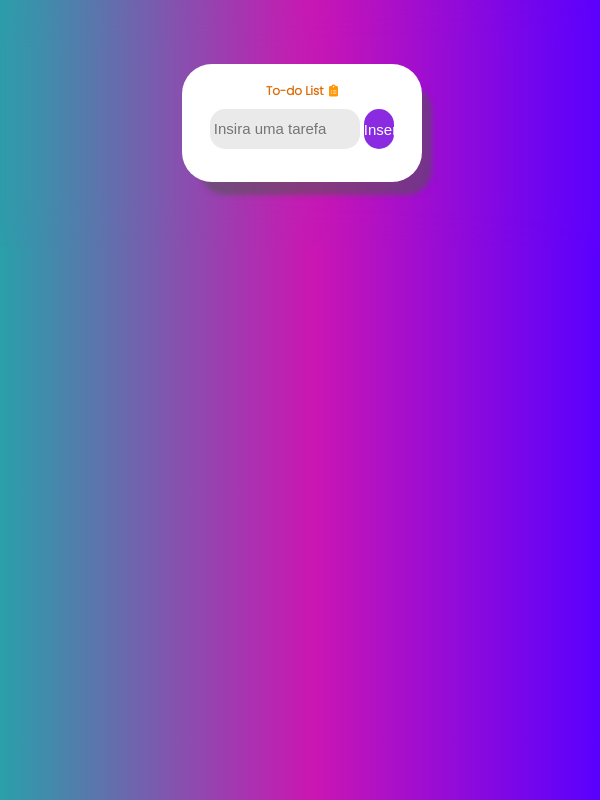
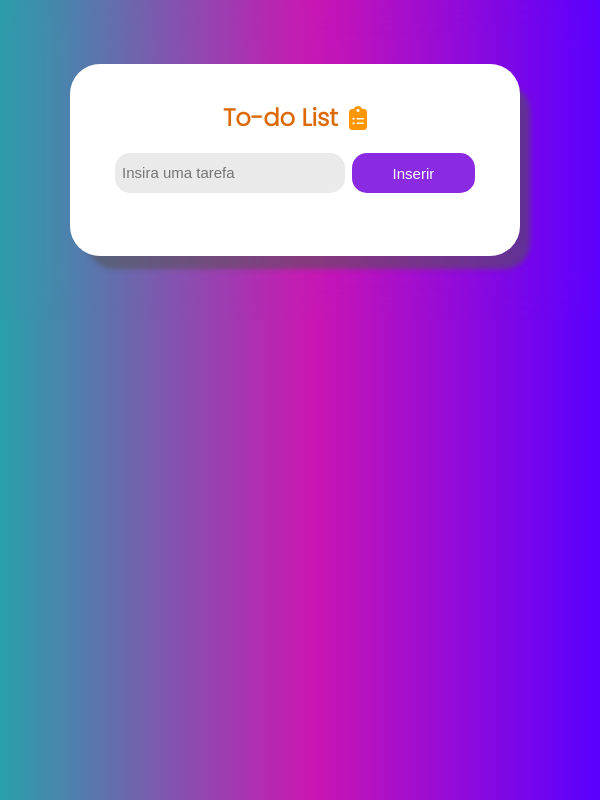
Before and after one commit to taymilagres/To-Do-list, a plain HTML site: page index.html in a window 600 px wide. Drawn offline with Linux system fonts and the light colour scheme.

Commit message:
Correção da responsividade

```diff
--- a/style.css
+++ b/style.css
@@ -250,3 +250,73 @@ ul li span:hover{
 
     }
 }
+
+@media screen and (min-width: 430px) and (max-width: 700px) {
+    .container{
+        width: 75vw;
+        border-radius: 30px;
+        margin: 10% 11% 10%;
+
+    }
+
+    .toDoContent h2{
+        font-size: 4vw;
+        width: 100%;
+
+    }
+
+    .toDoContent{
+        width: 60vw;
+        height: auto;
+    }
+
+
+    .search{
+        display: flex;
+        align-items: center;
+        justify-content: center;
+        padding-bottom: 5%;
+    }
+
+    input{
+        width: 55vw;
+    }
+
+    input::placeholder{
+        font-size: 15px;
+    }
+
+    input:hover{
+        background-color: rgba(67, 65, 65, 0.121);
+    }
+
+    button{
+        width: 30vw;
+        height: 5vh;
+        border-radius: 15px;
+        border: none;
+        outline: none;
+        background-color: blueviolet;
+        font-size: 15px;
+        color: #fff;
+        margin-left: 2%;
+        cursor: pointer;
+    }
+
+    button:hover{
+        background-color: rgb(116, 42, 185);
+    }
+
+    ul li{
+        list-style: none;
+        font-size: 15px;
+        user-select: none;
+        cursor: pointer;
+        padding: 12px 8px 12px 40px;
+        display: flex;
+        position: relative;
+
+
+
+    }
+}
```
